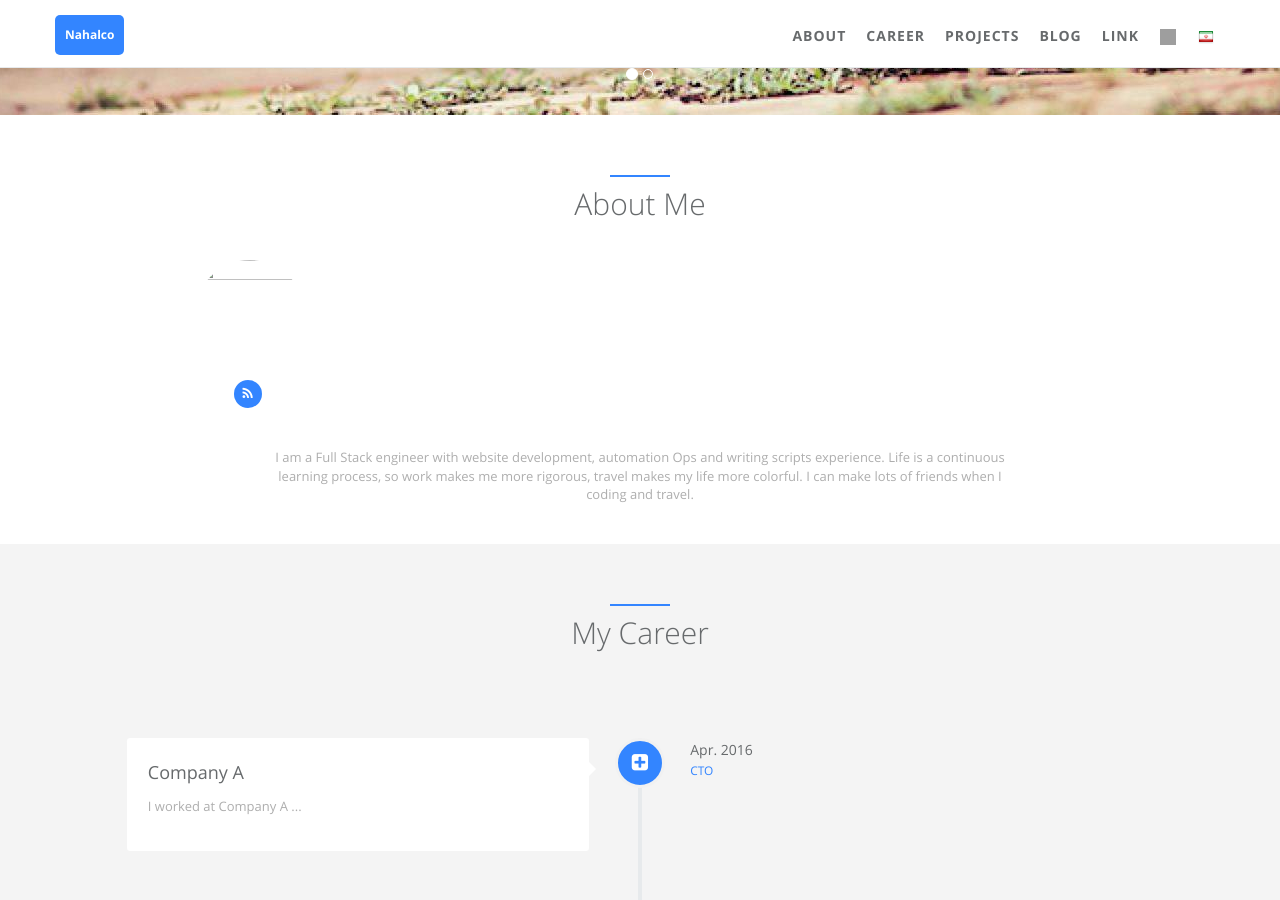
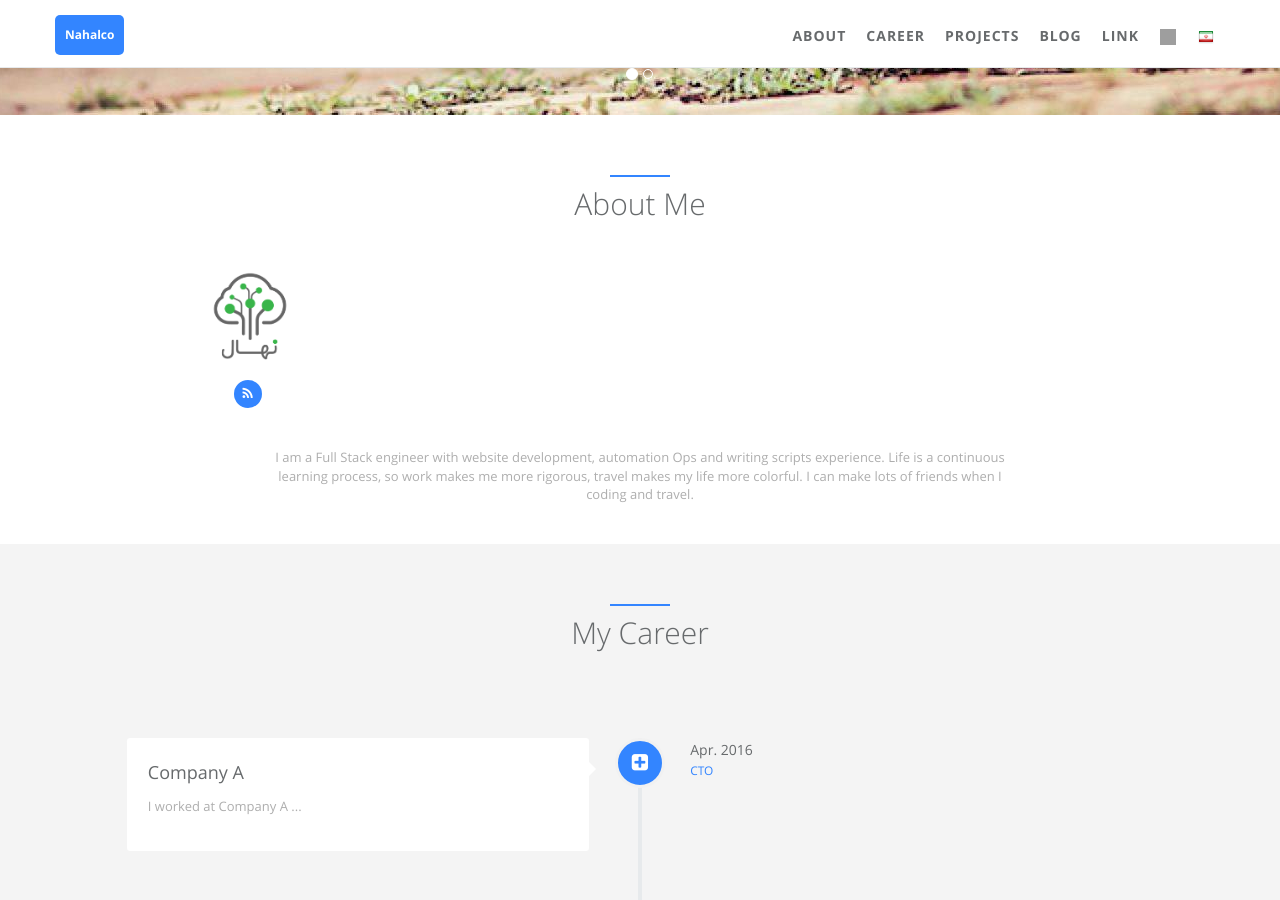
Before and after one commit to Nahalco/nahalco.github.io, a Jekyll site: the page built from index.html, in a window 1280 px wide and 900 px high, scrolled down 355 px. Built offline with Jekyll 4.4.1, drawn with Linux system fonts in a browser that asks for light colours; grey boxes are pictures that could not be loaded.

Commit message:
Corrects configuration issues.

```diff
--- a/_config.yml
+++ b/_config.yml
@@ -11,9 +11,9 @@ img_path: /static/assets/img/blog  # url should be '/homepage/static/assets/img/
 # Build settings
 encoding: utf-8
 
-authoe:
+author:
   name: Nahalco
-  avatar: https://avatars0.githubusercontent.com/u/29888570?v=4&s=200
+  avatar: static/assets/img/logo.png
 
 # other settings
 highlighter: rouge
```
